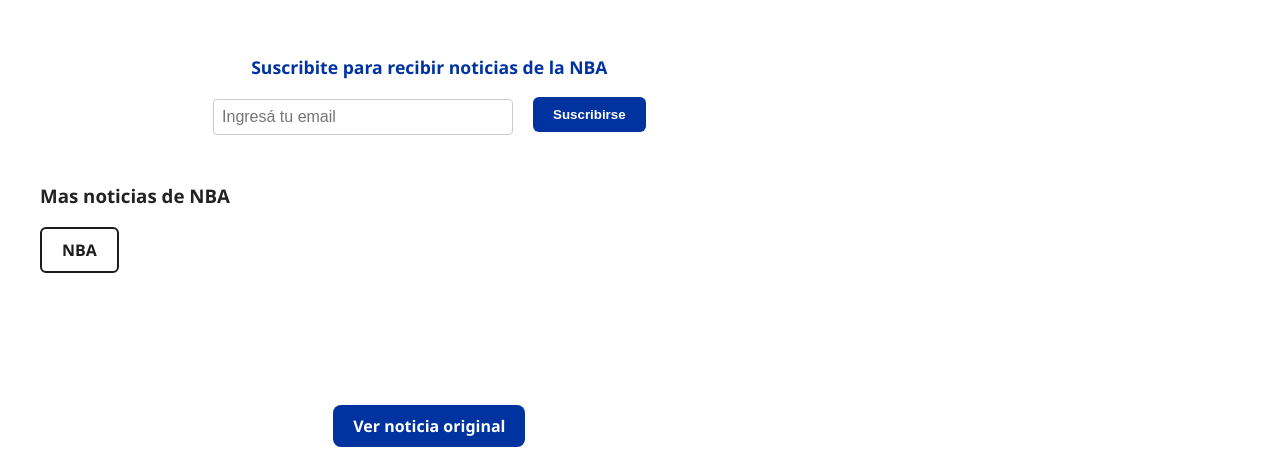
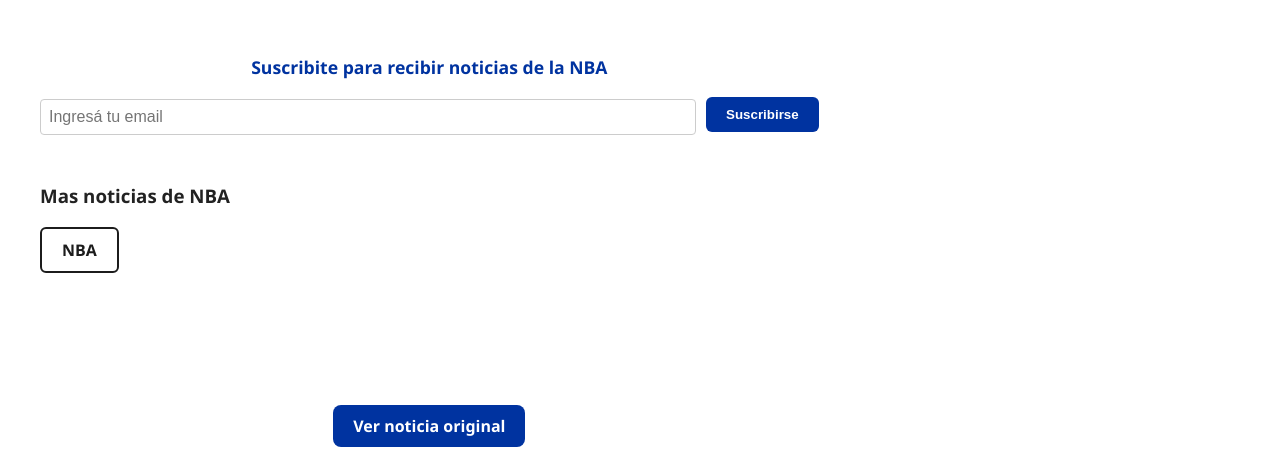
Before and after one commit to MateoSforza/D.A.W, a plain HTML site: page tareaClase9.html in a window 1280 px wide. Shown: the part 2174-2636 px from the top of the page. Drawn offline with Linux system fonts and the light colour scheme.

Commit message:
clase 9 terminada

```diff
--- a/style.css
+++ b/style.css
@@ -443,10 +443,6 @@
         flex-direction: row;
         justify-content: center;
     }
-    .suscripcion input[type="email"] {
-        margin-right: 10px;
-        width: 300px;
-    }
 
 
     .layout {
```
